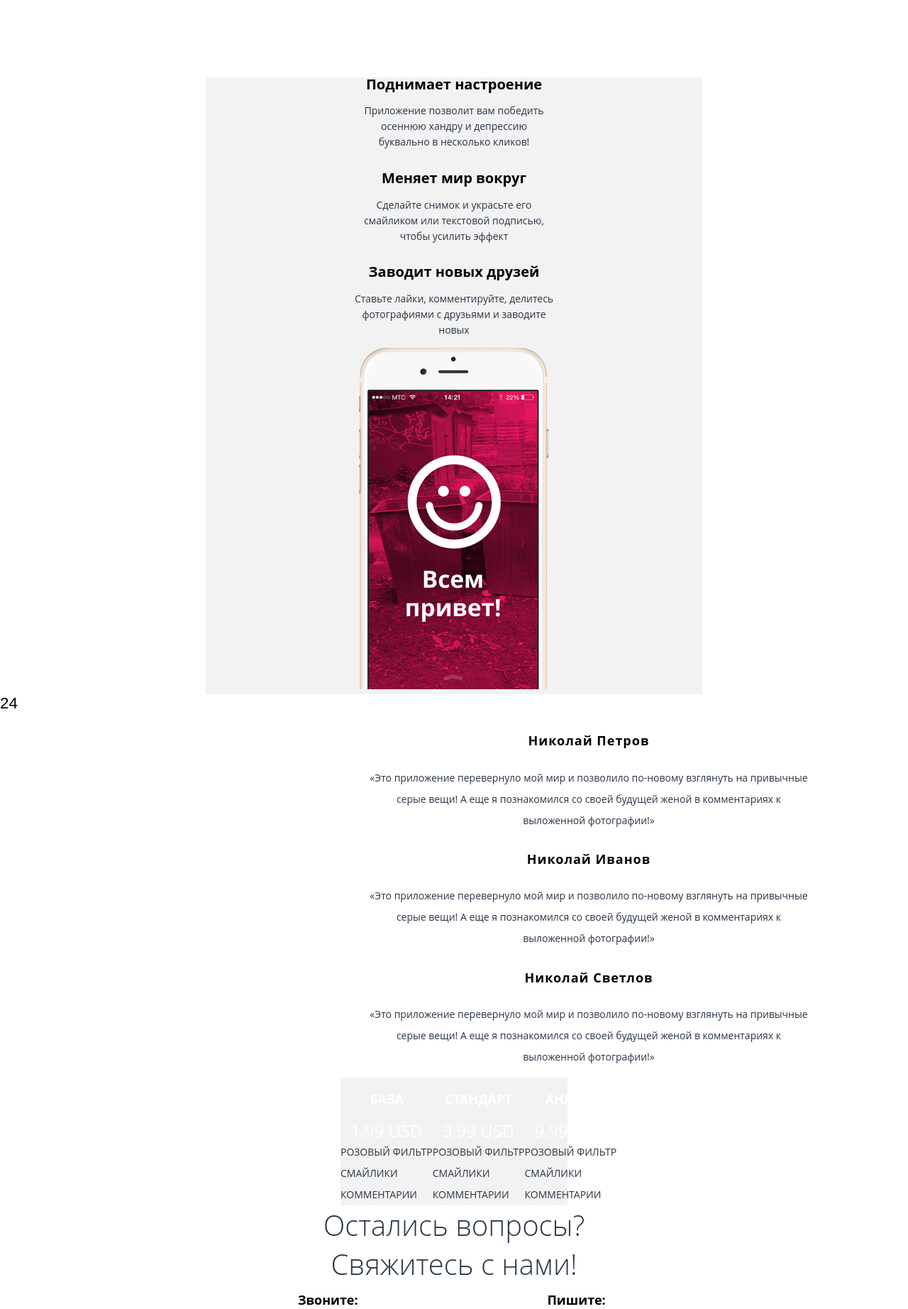
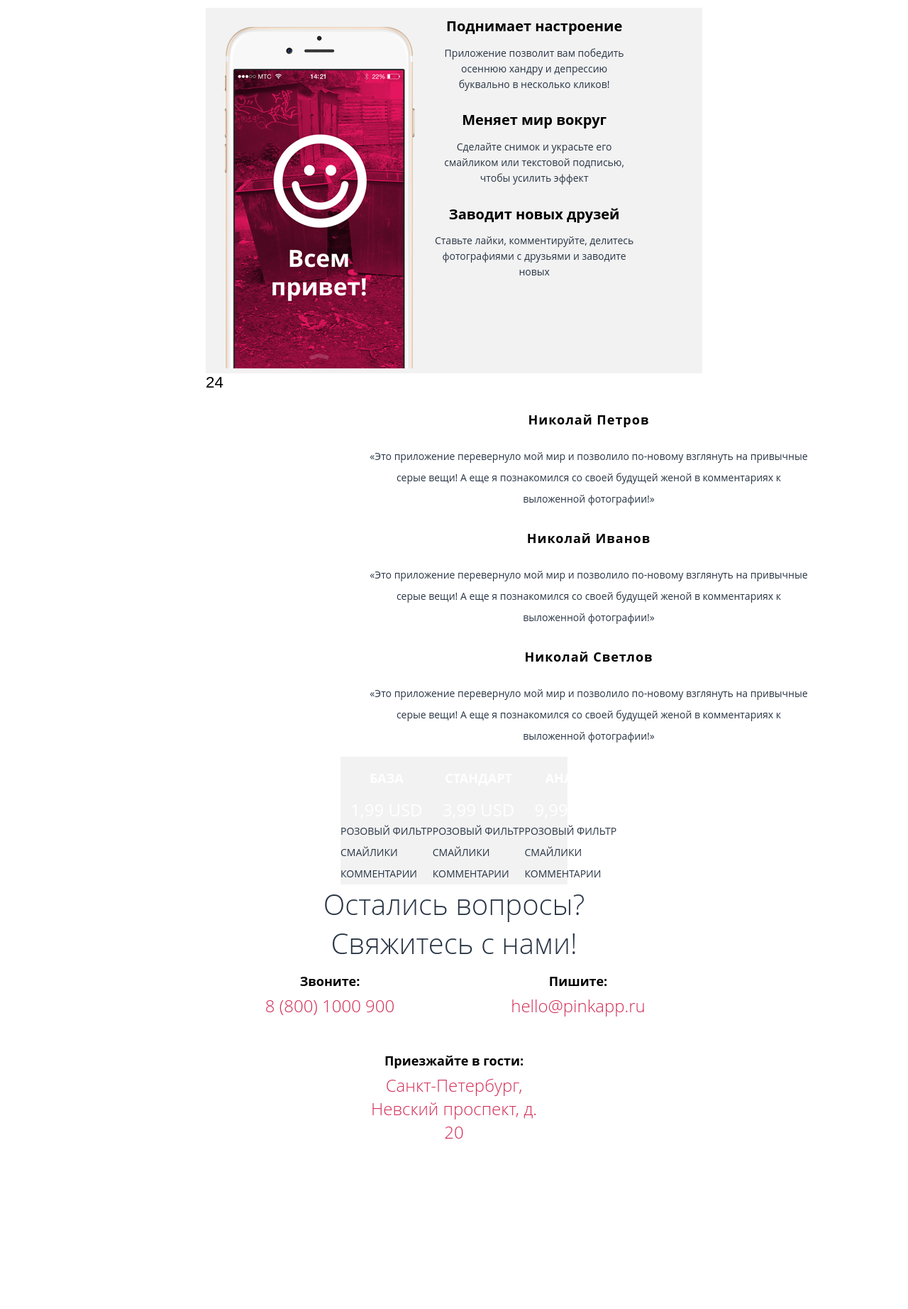
Before and after one commit to gitkiselev/44824-Pink, a website: page index.html in a window 1280 px wide. Shown: the part 956-2800 px from the top of the page at 71% size. After the commit the page ends 2574 px from the top, so only its background shows below. Drawn offline with Linux system fonts and the light colour scheme; files whose address does not match are found by name.

Commit message:
Применение FBLM в двух блоках

```diff
--- a/index.html
+++ b/index.html
@@ -92,7 +92,8 @@
 		</div>
 	</div>
 	<div class="advantage">
-		<div class="g-container"><!--глобальный изменил название-->
+		<div class="g-container">
+			<div class="advantage__flex">
 				<div class="advantage__group">
 					<div class="advantage__item">
 						<h2 class="advantage__title">Поднимает настроение</h2>
@@ -114,18 +115,29 @@
 					</div>
 
 				</div>
+				<div class="advantage__demo">
+
+					<div class="advantage__demo__screen">
+						<picture>
+
+							<source media="(min-width: 320px) and (max-width: 699px)" srcset="img/screen-1-3.png" alt="mobile version">
+							<source media="(min-width: 700px)" srcset="img/iphone-screen-2-3@1x.png" alt="tab version">
+
+							<img src="img/screen-1-3.png" alt="">
+
+
+						</picture>
 					</div>
-		<div class="advantage__demo">
-			<div class="g-container">
-				<div class="demo__screen">
-					<picture><img src="img/screen-1-3.png" alt="" srcset="img/screen-1-3.png 320w, img/iphone-screen-2-3@1x.png" alt=""></picture>
+
+				</div>
+
+
+			</div>
+
 		</div>
 	</div>
-		</div>
-	</div>
-
 	<div class="effect">
-			<div class="effect__container">
+			<div class="g-container">
 				<div class="effect__picture">
 							24
 				</div>
@@ -217,18 +229,20 @@
 						Свяжитесь с нами!</h3>
 				</div>
 			</div>
-			<div class="page-footer__item page-footer__item--tab1st2nd">
+				<div class="page-footer__contacts"><!--flexbox container-->
+					<div class="page-footer__item">
 						<p class="page-footer__title">Звоните:</p>
 						<p class="page-footer__text">8 (800) 1000 900</p>
 					</div>
-			<div class="page-footer__item page-footer__item--tab1st2nd">
+					<div class="page-footer__item">
 						<p class="page-footer__title">Пишите:</p>
 						<p class="page-footer__text">hello@pinkapp.ru</p>
 					</div>
-			<div class="page-footer__item page-footer__item--tab3rd">
+					<div class="page-footer__item">
 						<p class="page-footer__title">Приезжайте в гости:</p>
 						<p class="page-footer__text">Санкт-Петербург,<br>
 						Невский проспект, д. 20</p>
+					</div>
 				</div>
 			<div class="map">
 
--- a/less/components/advantage.less
+++ b/less/components/advantage.less
@@ -26,6 +26,29 @@
 	}
 
 }
+.advantage-item {
+	display: inline-block;
+
+}
+.advantage__group {
+	margin-top: 113px;//возможно придется менять!
+}
+
+
+.advantage__demo {
+
+	width: 320px;
+	margin: 0 auto;
+	background-color: #f2f2f2;
+	padding-top: 26px;/////////////////
+	text-align: center;
+}
+.advantage__demo__screen  {
+
+	margin: 0 auto;
+	margin-top: 1px;
+	}
+
 
 @media (min-width: 700px) {
 	.advantage {
@@ -38,29 +61,45 @@
 		line-height: 20px;//пока чтобы было!!!!!!!
 	}
 }
-@media (min-width: 700px) {
+/*@media (min-width: 700px) {
+	.g-container {
+		width: 700px;
+	}
+
+
+	.advantage-group {
+		width: auto;
+
+		display: block;
+
+	}
 	.advantage__demo {
-		width: 350px;
+		width: 347px;
 
 		display: inline-block;
 
 	}
-	.advantage-group {
-		width: 350px;
-
-		display: inline-block;
-
-	}
-	g-container {
-		width: 350px;
-	}
-}
 
 
-.advantage-item {
-	display: inline-block;
+
+	.advantage__demo__screen {
+		display: inline-block;
+	}
+}*/
+@media (min-width: 700px) {
+	.advantage__flex {
+		display: flex;
+		flex-direction: row;
+		flex-wrap: nowrap;//default
+		align-content: space-between;
+	}
 
 }
 .advantage__group {
-	margin-top: 113px;//возможно придется менять!
+	order: 2;
+	margin: 0 1px;
 }
+.advantage__demo {
+	order: 1;
+	margin: 0 1px;
+}
--- a/less/components/demo.less
+++ b/less/components/demo.less
@@ -1,4 +1,4 @@
-.demo {
+.advantage__demo {
 	width: 320px;
 	margin: 0 auto;
 	background-color: #f2f2f2;
--- a/less/components/page-footer.less
+++ b/less/components/page-footer.less
@@ -9,12 +9,18 @@
 	width: 700px;
 	margin: 0 auto;
 	}
+	.g-container {
+	/*display: block;//////?????????????????	*/
+	width: 700px;
+	padding: 0;
+  }
 }
+
 
 .page-footer__questions {
 	margin: 0 auto;
 	text-align: center;
-	padding-bottom: 1px;//временно
+	padding-bottom: 0px;//
 }
 
 .questions__item {
@@ -31,28 +37,48 @@
 
 .page-footer__item {
 	text-align: center;
+	margin: 0 auto;
+	padding: 9px 0px;///
+}
+.page-footer__contacts {
+	margin-top: 0px;//////////////
 }
 @media (min-width: 700px) {
-.page-footer__item--tab1st2nd {
-	display: inline-block;
-	width: 216.5px;
-	margin: 0 64px; //надо будет еще подправить
-}
-.page-footer__item--tab3rd {
-	margin: 0 216px;
+	.page-footer__contacts {
+	display: inline-flex;
+	justify-content: space-around;
+	align-items: center;
+	flex-wrap: wrap;
+	flex-shrink: 1;
+
+  }
+  .page-footer__item {
 	width: 267px;
-}
+	margin: 4px 0;
+	margin-bottom: 29px;
+	flex-shrink: 1;
+	padding: 0 1px;
+  }
+  .page-footer__item:last-child {
+	margin-bottom: 1px;
+  }
+  .page-footer__title {
+	padding-bottom: 0px;
+  }
+
+
+
 }
 .page-footer__title {
 	font-size: @footer-font-size;
 	font-weight: @bold;
-	margin-top: 10px;
-	margin-bottom: -19px;
+	margin-top: 0px;//10
+	margin-bottom: 0px;///-19
 }
 @media (min-width: 700px) {
 	.page-footer__title {
 	margin-top: 10px;//может потом придется менять
-	margin-bottom: -19px;//тоже самое
+	margin-bottom: 0;
 	}
 }
 
@@ -61,6 +87,7 @@
 	font-weight: @lighter;
 	color: @page-footer-text-color;
 	text-align: center;
+	margin: 6px auto;
 
 
 }
--- a/less/components/promo-offer.less
+++ b/less/components/promo-offer.less
@@ -25,7 +25,7 @@
 	.promo-title {
 		font-size: @promo-font-size-tab;
 		padding-top: 0;
-		margin-top: 52px;
+		margin-top: 13px;//
 		line-height: 40px;
 	}
 	.promo-title-quest {
--- a/less/components/reviews.less
+++ b/less/components/reviews.less
@@ -7,6 +7,7 @@
 	font-style: @reviews-font-style;
 	text-align: center;
 }
+
 .slider-reviews {
 
 	&__header {
--- a/less/style.less
+++ b/less/style.less
@@ -3,7 +3,7 @@
 @import "components/page-header.less";
 @import "components/promo-offer.less";
 @import "components/advantage.less";
-@import "components/demo.less";
+//@import "components/demo.less";
 @import "components/reviews.less";
 @import "components/prices.less";
 @import "components/page-footer.less";
```
Also changed, not shown: css/style.css. Lines whose indentation alone changed are shown as unchanged.
